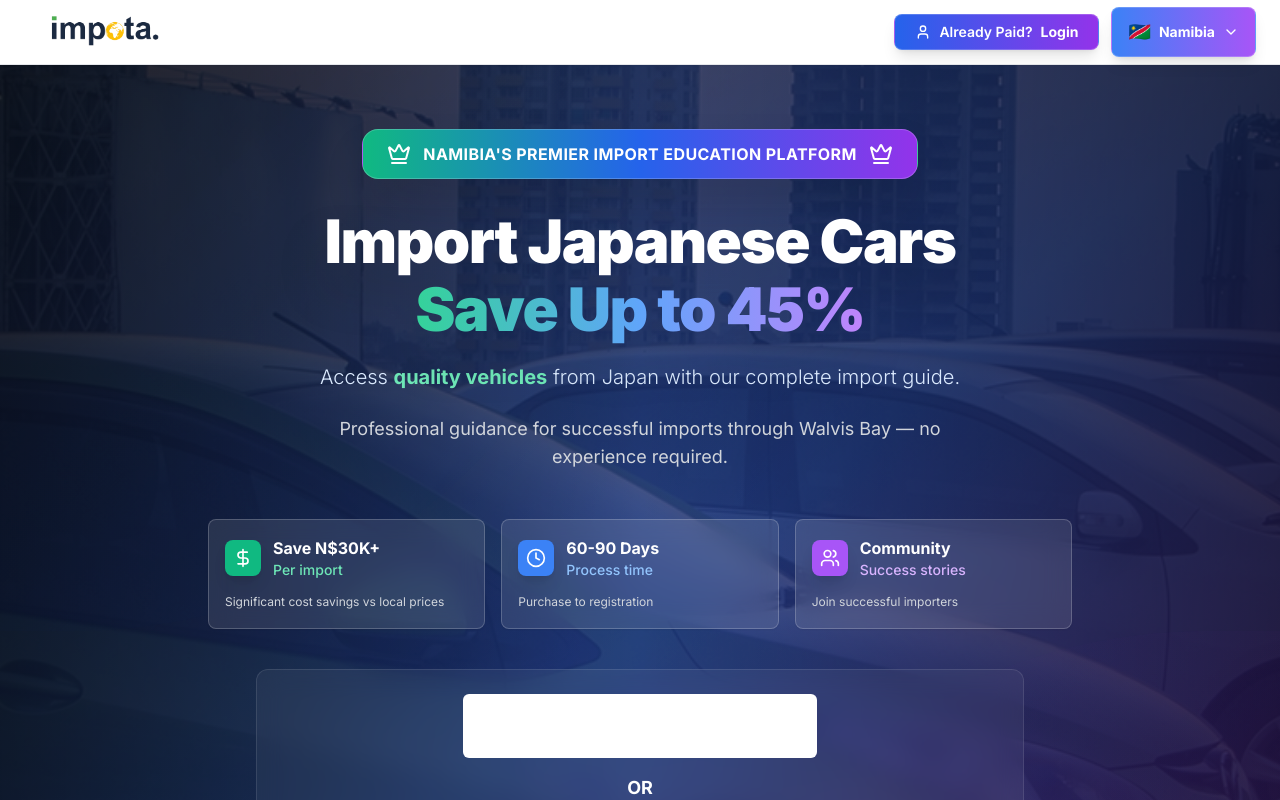
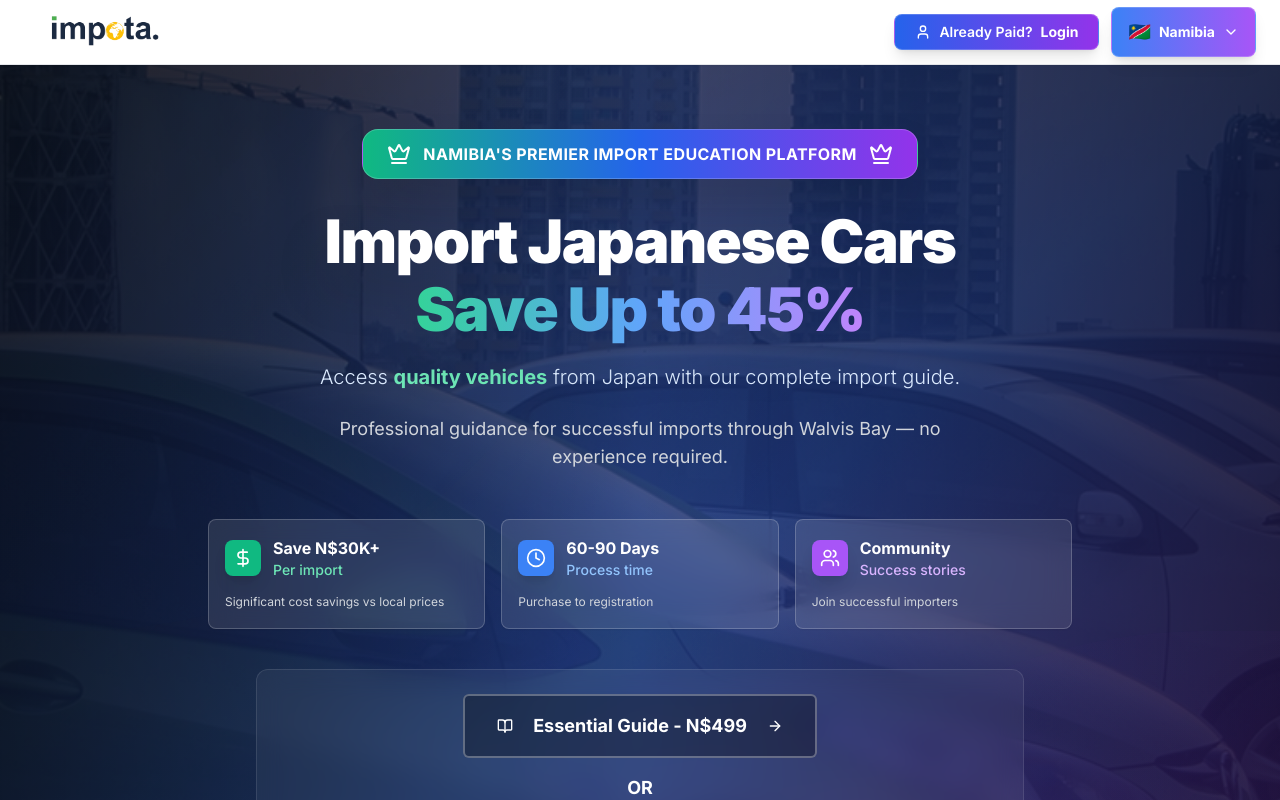
Before and after one commit to Mvula88/calculator, a Next.js app: page /na/guide in a window 1280 px wide. Shown: the top 800 px of the page. Built offline with nearby package versions, Linux system fonts and the light colour scheme.

Commit message:
Initial commit - clean structure

```diff
--- a/app/bw/guide/page.tsx
+++ b/app/bw/guide/page.tsx
@@ -203,7 +203,7 @@ export default function BotswanaGuidePage() {
                   <Button
                     size="lg"
                     variant="outline"
-                    className="w-full sm:w-auto font-bold text-sm sm:text-base md:text-lg px-4 py-2 sm:px-6 sm:py-3 md:px-8 md:py-4 h-auto border-2 border-white/30 text-white hover:bg-white hover:text-gray-900 transition-all duration-300 group-hover:scale-105 min-h-[44px]"
+                    className="w-full sm:w-auto font-bold text-sm sm:text-base md:text-lg px-4 py-2 sm:px-6 sm:py-3 md:px-8 md:py-4 h-auto border-2 border-white/30 bg-black/30 text-white hover:bg-white/20 transition-all duration-300 group-hover:scale-105 min-h-[44px]"
                   >
                     <BookOpen className="mr-2 sm:mr-3 h-5 w-5 sm:h-6 sm:w-6" />
                     Essential Guide - P404
--- a/app/na/guide/page.tsx
+++ b/app/na/guide/page.tsx
@@ -203,7 +203,7 @@ export default function NamibiaGuidePage() {
                   <Button
                     size="lg"
                     variant="outline"
-                    className="w-full sm:w-auto font-bold text-sm sm:text-base md:text-lg px-4 py-2 sm:px-6 sm:py-3 md:px-8 md:py-4 h-auto border-2 border-white/30 text-white hover:bg-white hover:text-gray-900 transition-all duration-300 group-hover:scale-105 min-h-[44px]"
+                    className="w-full sm:w-auto font-bold text-sm sm:text-base md:text-lg px-4 py-2 sm:px-6 sm:py-3 md:px-8 md:py-4 h-auto border-2 border-white/30 bg-black/30 text-white hover:bg-white/20 transition-all duration-300 group-hover:scale-105 min-h-[44px]"
                   >
                     <BookOpen className="mr-2 sm:mr-3 h-4 w-4 sm:h-5 sm:w-5 md:h-6 md:w-6" />
                     Essential Guide - N$499
--- a/app/za/guide/page.tsx
+++ b/app/za/guide/page.tsx
@@ -203,7 +203,7 @@ export default function SouthAfricaGuidePage() {
                   <Button
                     size="lg"
                     variant="outline"
-                    className="w-full sm:w-auto font-bold text-sm sm:text-base md:text-lg px-4 py-2 sm:px-6 sm:py-3 md:px-8 md:py-4 h-auto border-2 border-white/30 text-white hover:bg-white hover:text-gray-900 transition-all duration-300 group-hover:scale-105 min-h-[44px]"
+                    className="w-full sm:w-auto font-bold text-sm sm:text-base md:text-lg px-4 py-2 sm:px-6 sm:py-3 md:px-8 md:py-4 h-auto border-2 border-white/30 bg-black/30 text-white hover:bg-white/20 transition-all duration-300 group-hover:scale-105 min-h-[44px]"
                   >
                     <BookOpen className="mr-2 sm:mr-3 h-5 w-5 sm:h-6 sm:w-6" />
                     Essential Guide - R499
--- a/app/zm/guide/page.tsx
+++ b/app/zm/guide/page.tsx
@@ -203,7 +203,7 @@ export default function ZambiaGuidePage() {
                   <Button
                     size="lg"
                     variant="outline"
-                    className="w-full sm:w-auto font-bold text-sm sm:text-base md:text-lg px-4 py-2 sm:px-6 sm:py-3 md:px-8 md:py-4 h-auto border-2 border-white/30 text-white hover:bg-white hover:text-gray-900 transition-all duration-300 group-hover:scale-105 min-h-[44px]"
+                    className="w-full sm:w-auto font-bold text-sm sm:text-base md:text-lg px-4 py-2 sm:px-6 sm:py-3 md:px-8 md:py-4 h-auto border-2 border-white/30 bg-black/30 text-white hover:bg-white/20 transition-all duration-300 group-hover:scale-105 min-h-[44px]"
                   >
                     <BookOpen className="mr-3 h-6 w-6" />
                     Essential Guide - K500
```
